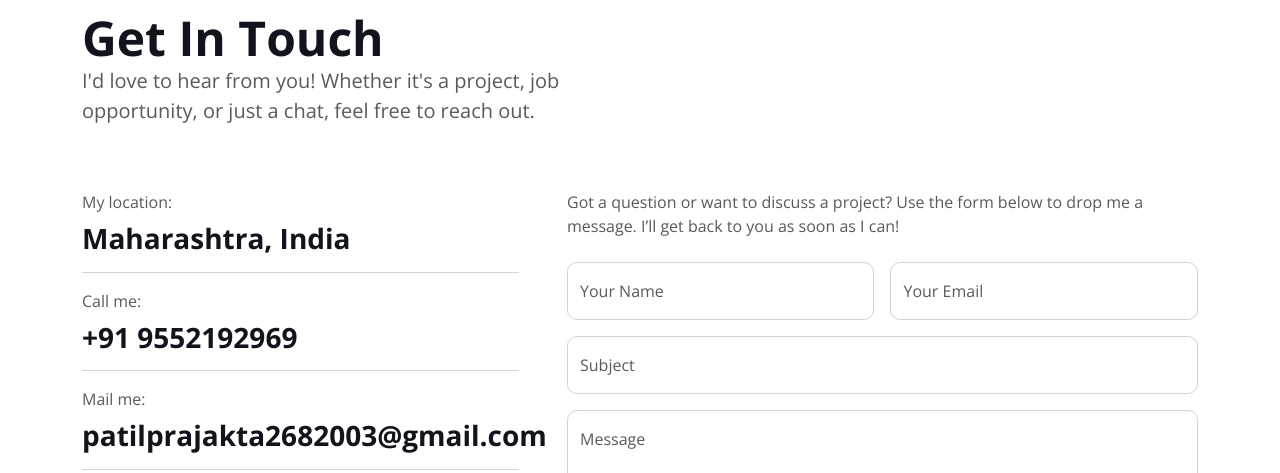
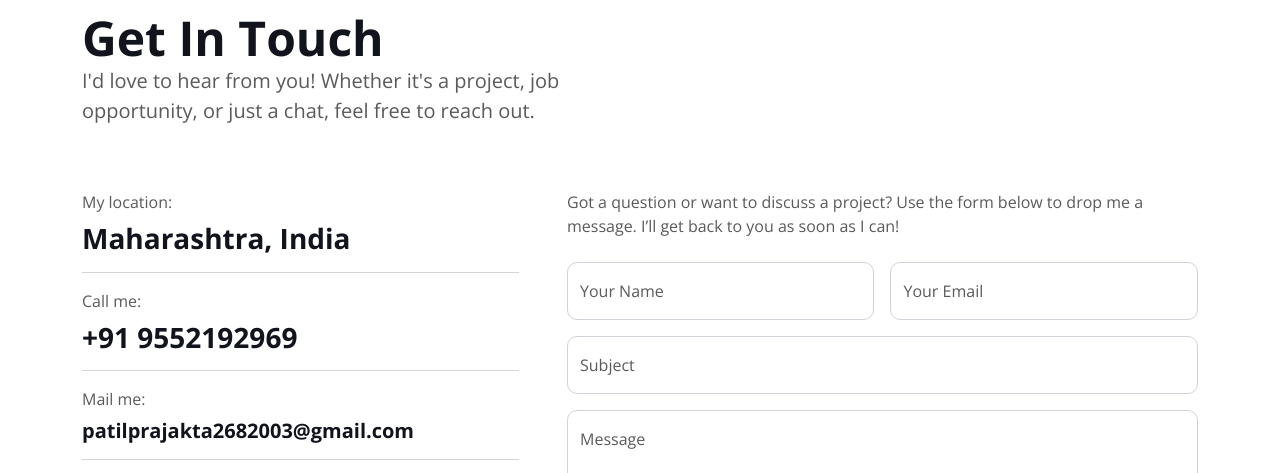
Before and after one commit to praj268/Portfolio, a plain HTML site: page index.html in a window 1280 px wide. Shown: the part 3530-4003 px from the top of the page. Drawn offline with nearby package versions, Linux system fonts and the light colour scheme.

Commit message:
index.html

```diff
--- a/index.html
+++ b/index.html
@@ -569,7 +569,7 @@
                     <h3 class="fw-bold">+91 9552192969</h3>
                     <hr class="w-100">
                     <p class="mb-2">Mail me:</p>
-                    <h3 class="fw-bold">patilprajakta2682003@gmail.com</h3>
+                    <h5 class="fw-bold">patilprajakta2682003@gmail.com</h5>
                     <hr class="w-100">
                     <p class="mb-2">Follow me:</p>
                     <div class="d-flex pt-2">
```
